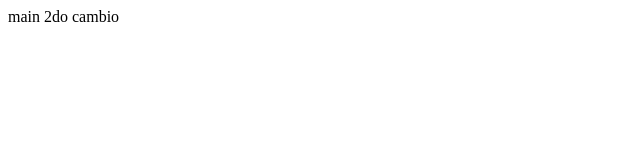
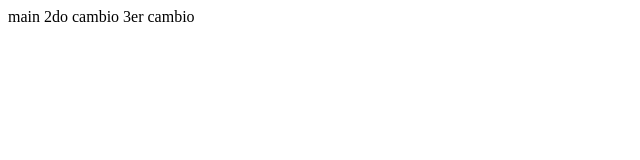
Before and after one commit to mauriciosamaan/mi-primer-repo, a plain HTML site: page index.html in a window 1280 px wide. Shown: the full height of the page, 0-640 px from the left. Drawn offline with Linux system fonts and the light colour scheme.

Commit message:
3er cambio

```diff
--- a/index.html
+++ b/index.html
@@ -7,7 +7,7 @@
 </head>
 <body>
     <main>
-        main 2do cambio
+        main 2do cambio 3er cambio
     </main>
 </body>
 </html>
```
